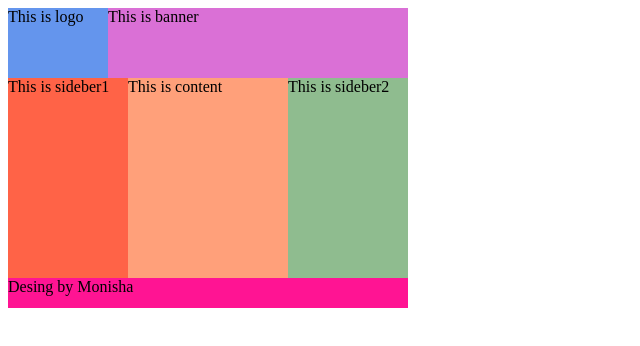
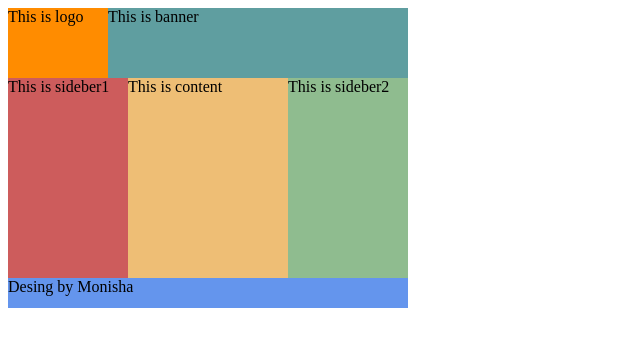
Before and after one commit to monisharmpi/menu, a plain HTML site: page index.html in a window 1280 px wide. Shown: the whole page, without its empty margins (0-640 px from the left). Drawn offline with Linux system fonts and the light colour scheme.

Commit message:
Job 8 :Use of flexbox

```diff
--- a/style.css
+++ b/style.css
@@ -1,43 +1,42 @@
 .Header{
     width:400px ;
     height:70px ;
+    display: flex;
 }
 .logo{
     width: 100px;
     height: 70px;
-    background-color: cornflowerblue;
-    float: left;
+    background-color: darkorange;
 }
 .banner{
     width: 300px;
     height: 70px;
-    background-color: orchid;
-    float: right;
+    background-color: cadetblue;
 }
+
 .Maincontent{
     width:600px ;
     height:200px ;
+    display: flex;
 }
 .sideber1{
     width: 120px;
     height: 200px;
-    background-color: tomato ;
-    float: left;
+    background-color: indianred;
 }
 .content{
     width: 160px;
     height: 200px;
-    background-color: lightsalmon;
-    float:left;
+    background-color: rgb(238, 190, 117);
 }
 .sideber2{
     width: 120px;
     height: 200px;
     background-color: darkseagreen;
-    float: left;
 }
+
 .Footer{
     width:400px ;
     height: 30px;
-    background-color: deeppink;
+    background-color: cornflowerblue;
 }
```
Also changed, not shown: index.html (+1 -0 lines).
